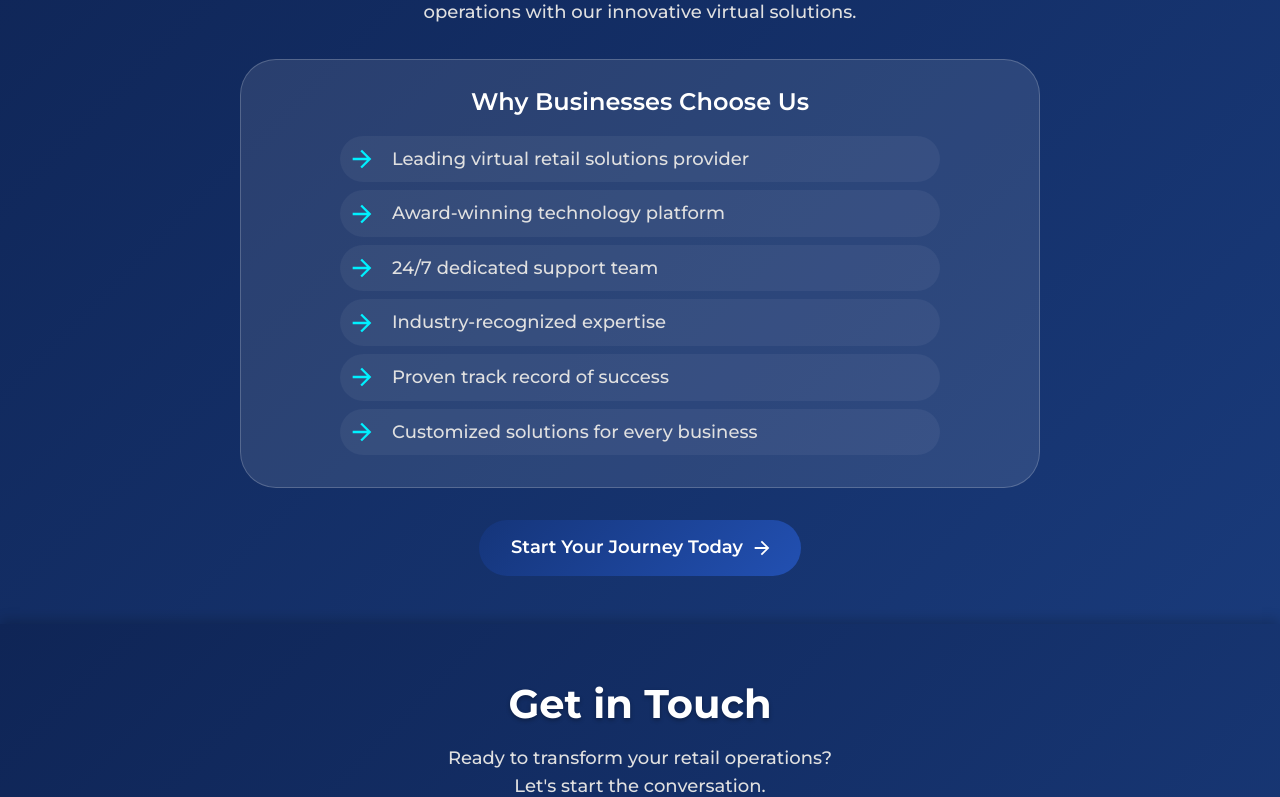
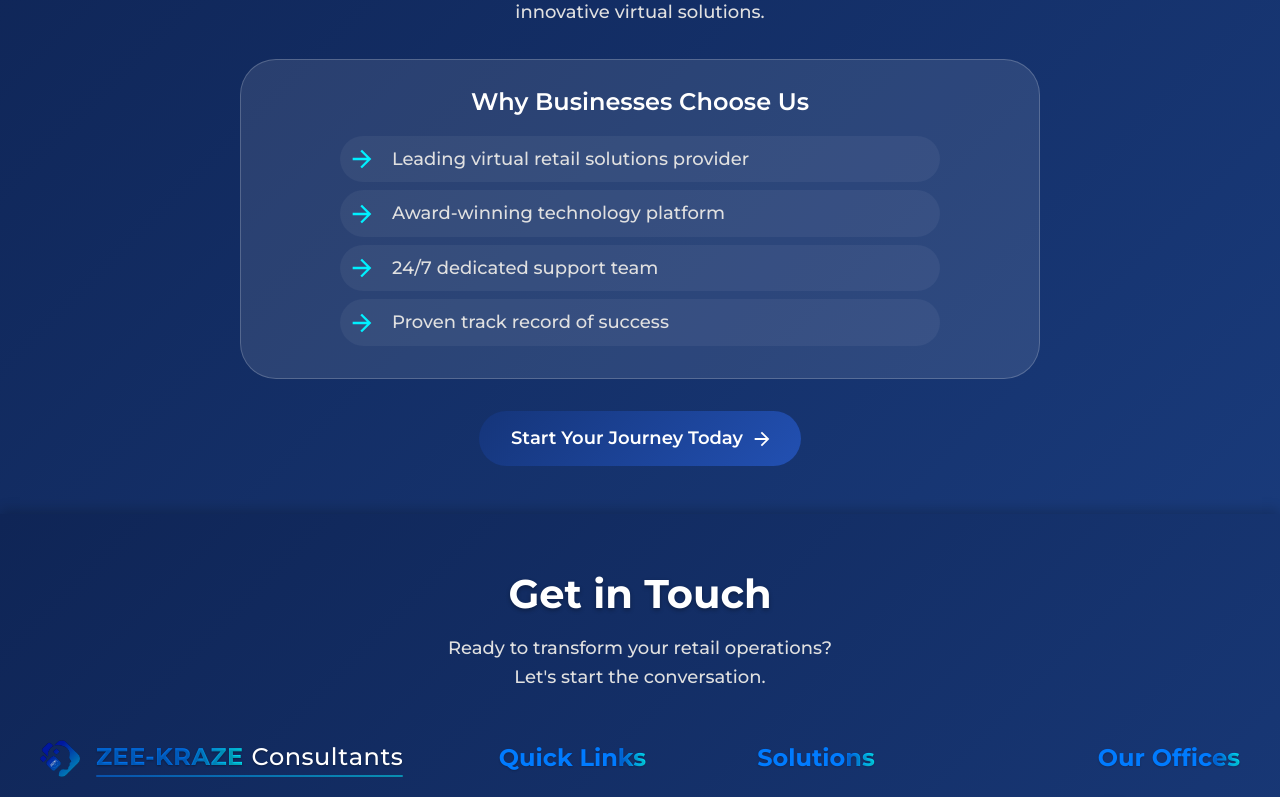
Before and after one commit to Zameerali/ZEE, a React (Vite) app: page /about in a window 1280 px wide. Shown: the part 3060-3857 px from the top of the page. Built offline with nearby package versions, Linux system fonts and the light colour scheme.

Commit message:
footer updates

```diff
--- a/src/components/Footer.jsx
+++ b/src/components/Footer.jsx
@@ -17,7 +17,6 @@ import {
   LinkedIn,
   Facebook,
   YouTube,
-  ArrowUpward,
 } from '@mui/icons-material';
 import { useNavigate } from 'react-router-dom';
 import { motion } from 'framer-motion';
@@ -30,24 +29,6 @@ const Footer = () => {
   const theme = useTheme();
   const navigate = useNavigate();
   const [snackbarOpen, setSnackbarOpen] = useState(false);
-  const [isVisible, setIsVisible] = useState(false);
-
-  useEffect(() => {
-    const toggleVisibility = () => {
-      if (window.pageYOffset > 300) {
-        setIsVisible(true);
-      } else {
-        setIsVisible(false);
-      }
-    };
-
-    window.addEventListener('scroll', toggleVisibility);
-    return () => window.removeEventListener('scroll', toggleVisibility);
-  }, []);
-
-  const scrollToTop = () => {
-    window.scrollTo({ top: 0, behavior: 'smooth' });
-  };
 
   const handleCloseSnackbar = (event, reason) => {
     if (reason === 'clickaway') {
@@ -101,7 +82,6 @@ const Footer = () => {
   const hoverStyles = {
     cursor: 'pointer',
     transition: 'all 0.3s ease',
-
     '&:hover': {
       backgroundColor: 'rgba(34, 80, 178, 0.18)',
       transform: 'translateY(-2px)',
@@ -380,12 +360,30 @@ const Footer = () => {
                 sx={{
                   fontWeight: 700,
                   fontSize: { xs: '1.25rem', md: '1.5rem' },
-                  color: '#FFFFFF',
                   mb: 1.5,
                   textShadow: '0 1px 2px rgba(0, 0, 0, 0.2)',
+                  display: 'inline-flex',
+                  alignItems: 'baseline',
                 }}
               >
-                Quick Links
+                <Box
+                  component="span"
+                  sx={{
+                    color: '#007BFF',
+                  }}
+                >
+                  Quick Lin
+                </Box>
+                <Box
+                  component="span"
+                  sx={{
+                    background: 'linear-gradient(90deg, #007BFF 20%, #00F0FF 100%)',
+                    WebkitBackgroundClip: 'text',
+                    WebkitTextFillColor: 'transparent',
+                  }}
+                >
+                  ks
+                </Box>
               </Typography>
               {footerLinks.company.map((link, index) => (
                 <Button
@@ -433,12 +431,30 @@ const Footer = () => {
                 sx={{
                   fontWeight: 700,
                   fontSize: { xs: '1.25rem', md: '1.5rem' },
-                  color: '#FFFFFF',
                   mb: 1.5,
                   textShadow: '0 1px 2px rgba(0, 0, 0, 0.2)',
+                  display: 'inline-flex',
+                  alignItems: 'baseline',
                 }}
               >
-                Solutions
+                <Box
+                  component="span"
+                  sx={{
+                    color: '#007BFF',
+                  }}
+                >
+                  Solutio
+                </Box>
+                <Box
+                  component="span"
+                  sx={{
+                    background: 'linear-gradient(90deg, #007BFF 20%, #00F0FF 100%)',
+                    WebkitBackgroundClip: 'text',
+                    WebkitTextFillColor: 'transparent',
+                  }}
+                >
+                  ns
+                </Box>
               </Typography>
               {footerLinks.solutions.map((link, index) => (
                 <Button
@@ -486,12 +502,30 @@ const Footer = () => {
                 sx={{
                   fontWeight: 700,
                   fontSize: { xs: '1.25rem', md: '1.5rem' },
-                  color: '#FFFFFF',
                   mb: 1.5,
                   textShadow: '0 1px 2px rgba(0, 0, 0, 0.2)',
+                  display: 'inline-flex',
+                  alignItems: 'baseline',
                 }}
               >
-                Our Offices
+                <Box
+                  component="span"
+                  sx={{
+                    color: '#007BFF',
+                  }}
+                >
+                  Our Offic
+                </Box>
+                <Box
+                  component="span"
+                  sx={{
+                    background: 'linear-gradient(90deg, #007BFF 20%, #00F0FF 100%)',
+                    WebkitBackgroundClip: 'text',
+                    WebkitTextFillColor: 'transparent',
+                  }}
+                >
+                  es
+                </Box>
               </Typography>
               {offices.map((office, index) => (
                 <Box
@@ -558,47 +592,6 @@ const Footer = () => {
         </Grid>
       </Container>
 
-      {isVisible && (
-        <motion.div
-          initial={{ opacity: 0, scale: 0 }}
-          animate={{ opacity: 1, scale: 1 }}
-          exit={{ opacity: 0, scale: 0 }}
-          transition={{
-            type: 'spring',
-            stiffness: 300,
-            damping: 25,
-          }}
-        >
-          <IconButton
-            onClick={scrollToTop}
-            sx={{
-              position: 'fixed',
-              bottom: { xs: 16, md: 24 },
-              right: { xs: 16, md: 24 },
-              backgroundColor: 'rgba(255, 255, 255, 0.15)',
-              color: '#FFFFFF',
-              zIndex: 1000,
-              width: { xs: 48, md: 56 },
-              height: { xs: 48, md: 56 },
-              boxShadow: '0 4px 20px rgba(0, 0, 0, 0.3)',
-              backdropFilter: 'blur(10px)',
-              border: '1px solid rgba(255, 255, 255, 0.3)',
-              '&:hover': {
-                backgroundColor: theme.palette.primary.main,
-                transform: 'translateY(-3px) scale(1.05)',
-                boxShadow: '0 8px 30px rgba(0, 0, 0, 0.5)',
-              },
-              '&:active': {
-                transform: 'translateY(-1px) scale(0.98)',
-              },
-              transition: 'all 0.2s cubic-bezier(0, 0, 0.2, 1)',
-            }}
-          >
-            <ArrowUpward sx={{ fontSize: { xs: 20, md: 24 } }} />
-          </IconButton>
-        </motion.div>
-      )}
-
       <Snackbar
         open={snackbarOpen}
         autoHideDuration={3000}
--- a/src/pages/About.jsx
+++ b/src/pages/About.jsx
@@ -548,7 +548,7 @@ const About = () => {
                     color: '#E0E0E0',
                   }}
                 >
-                  Join hundreds of successful businesses that have transformed their operations with our innovative virtual solutions.
+                  Join successful businesses that have transformed their operations with our innovative virtual solutions.
                 </Typography>
               </motion.div>
             </Box>
@@ -590,9 +590,7 @@ const About = () => {
                         'Leading virtual retail solutions provider',
                         'Award-winning technology platform',
                         '24/7 dedicated support team',
-                        'Industry-recognized expertise',
                         'Proven track record of success',
-                        'Customized solutions for every business',
                       ].map((feature, index) => (
                         <motion.div
                           key={index}
```
